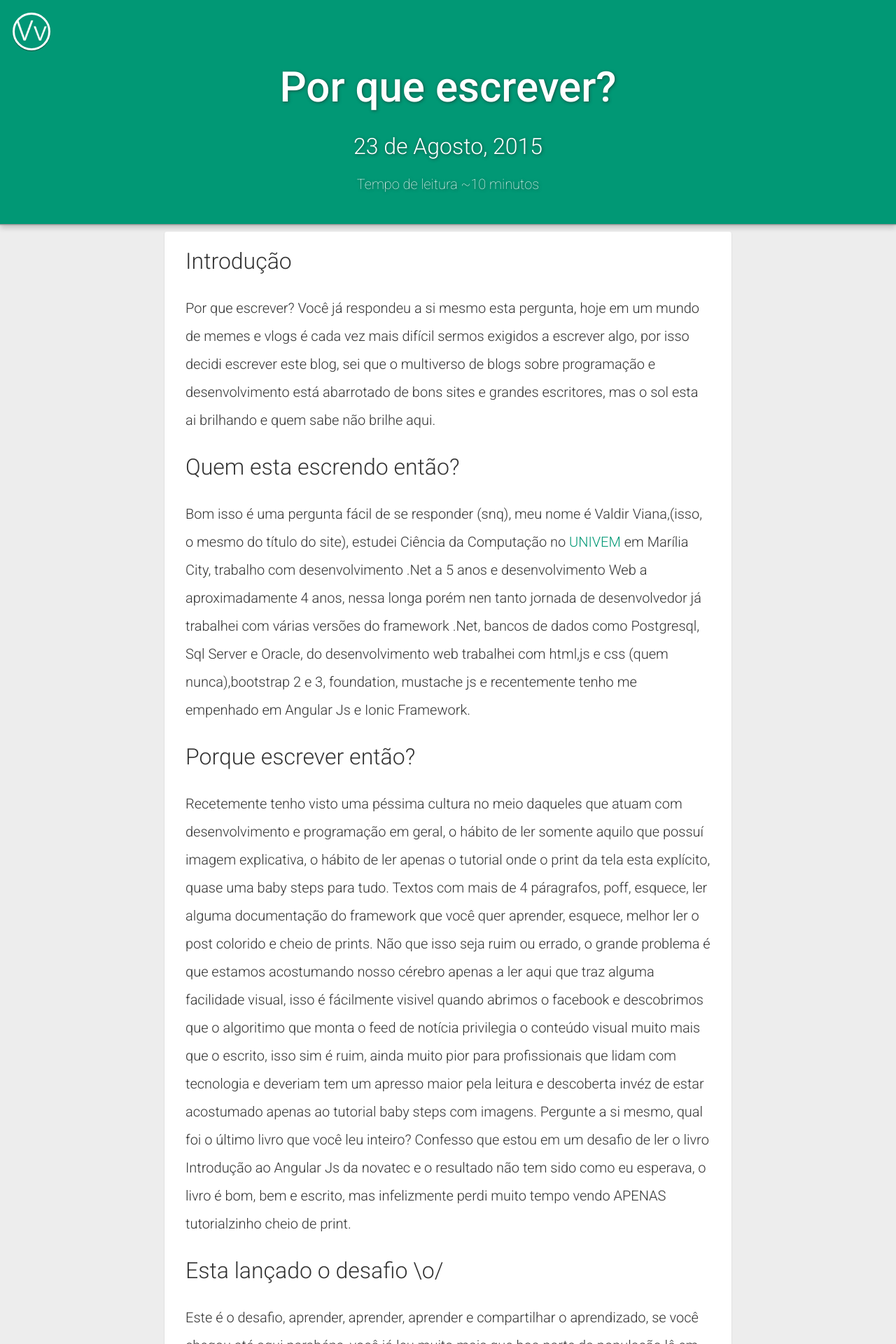
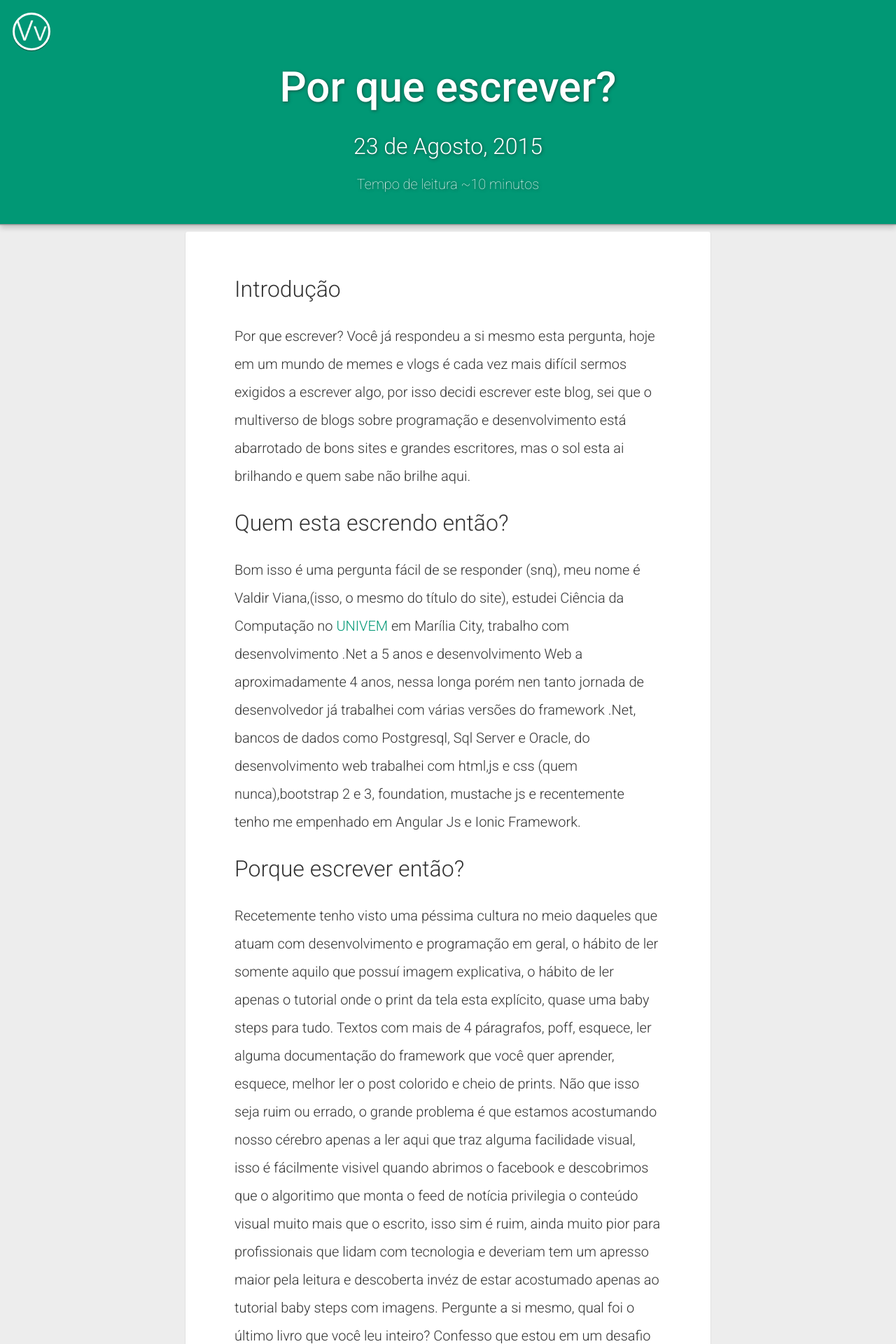
Before and after one commit to valdirviana/valdirviana.github.io, a Jekyll site: the page built from _posts/2015-08-23-por-que-escrever.markdown, in a window 1280 px wide. Shown: the top 1920 px of the page at 70% size. Built offline with Jekyll 4.4.1, drawn with Linux system fonts in a browser that asks for light colours; comment, search, counter and statistics services are not loaded.

Commit message:
post width

```diff
--- a/_sass/_valdirviana.scss
+++ b/_sass/_valdirviana.scss
@@ -168,8 +168,8 @@
 }
 
 .wrapper-post {
-    max-width: -webkit-calc(#{$content-width} - (#{$spacing-unit} * 2));
-    max-width:         calc(#{$content-width} - (#{$spacing-unit} * 2));
+    max-width: -webkit-calc(#{$content-width} - (#{$spacing-unit} * 2) - (60px));
+    max-width:         calc(#{$content-width} - (#{$spacing-unit} * 2) - (60px));
     margin-right: auto;
     margin-left: auto;
     padding-right: $spacing-unit;
@@ -321,6 +321,8 @@
 
 .post-content{
 
+  padding: 40px;
+
   .thumbnaill-post-70{
     text-align: center;
 
```
